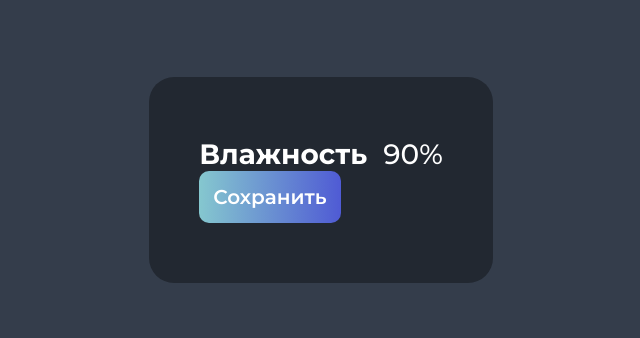
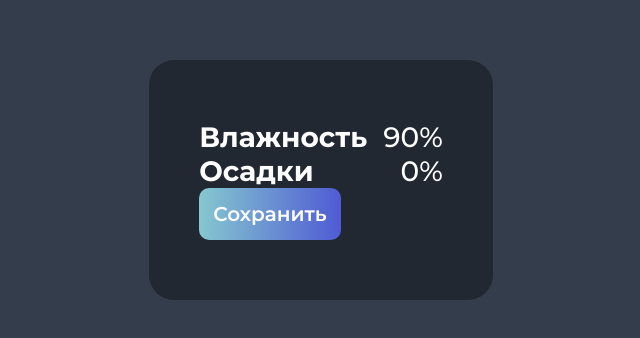
Before and after one commit to AlariCode/21-vuejs, a Vue app: page / in a window 1280 px wide. Shown: the part 228-566 px from the top of the page, without its empty margins (319-959 px from the left). Built offline with nearby package versions, Linux system fonts and the light colour scheme.

Commit message:
defineProps

```diff
--- a/src/App.vue
+++ b/src/App.vue
@@ -5,7 +5,8 @@ import Stat from "./components/Stat.vue";
 
 <template>
   <main class="main">
-    <Stat />
+    <Stat label="Влажность" stat="90%" />
+    <Stat label="Осадки" stat="0%" />
     <Button>Сохранить</Button>
   </main>
 </template>
--- a/src/components/Stat.vue
+++ b/src/components/Stat.vue
@@ -1,9 +1,14 @@
-<script setup></script>
+<script setup>
+const { label = "Не задан", stat } = defineProps({
+  label: String,
+  stat: String,
+});
+</script>
 
 <template>
   <div class="stat">
-    <div class="stat-name">Влажность</div>
-    <div class="stat-value">90%</div>
+    <div class="stat-name">{{ label }}</div>
+    <div class="stat-value">{{ stat }}</div>
   </div>
 </template>
 
```
